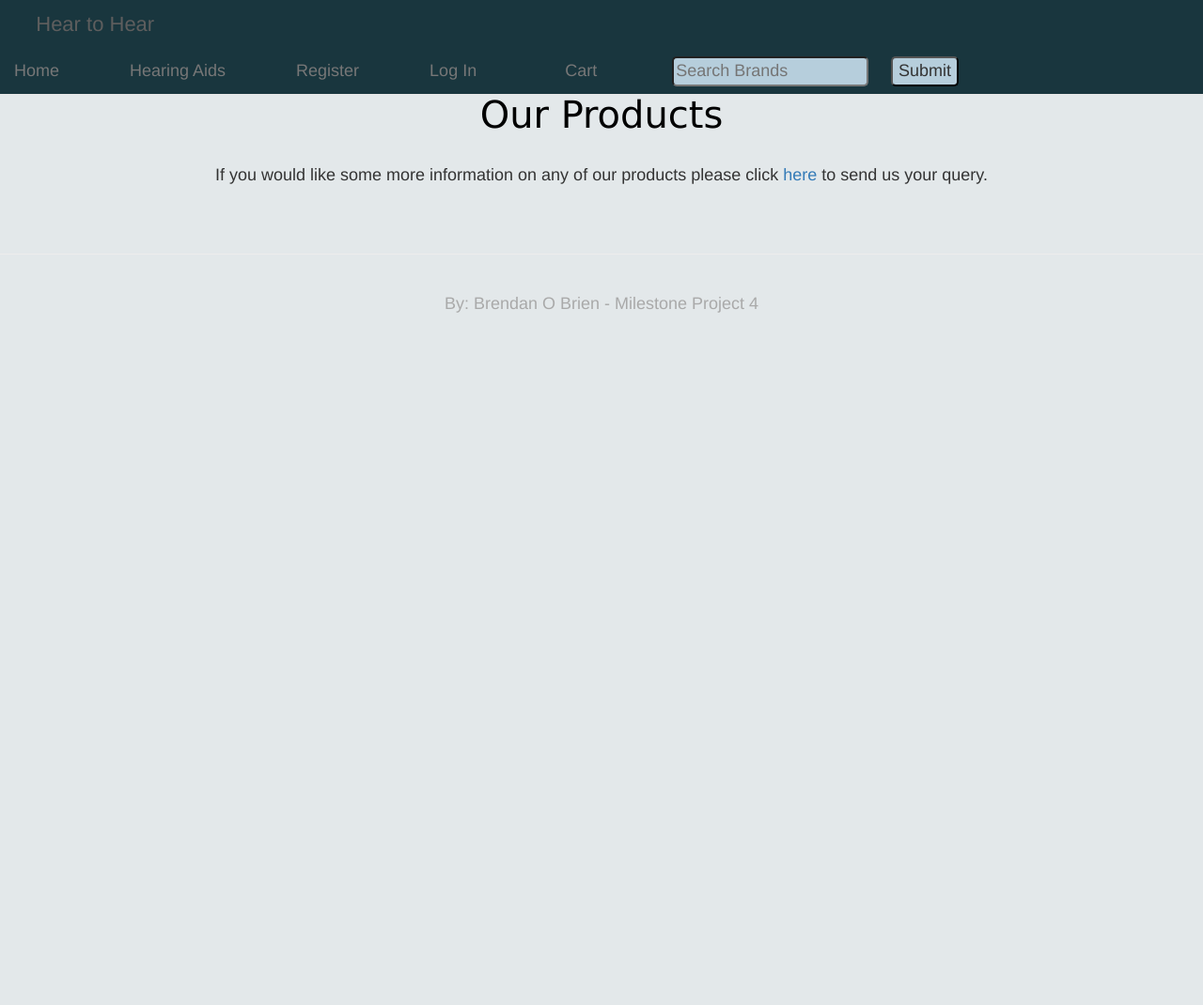
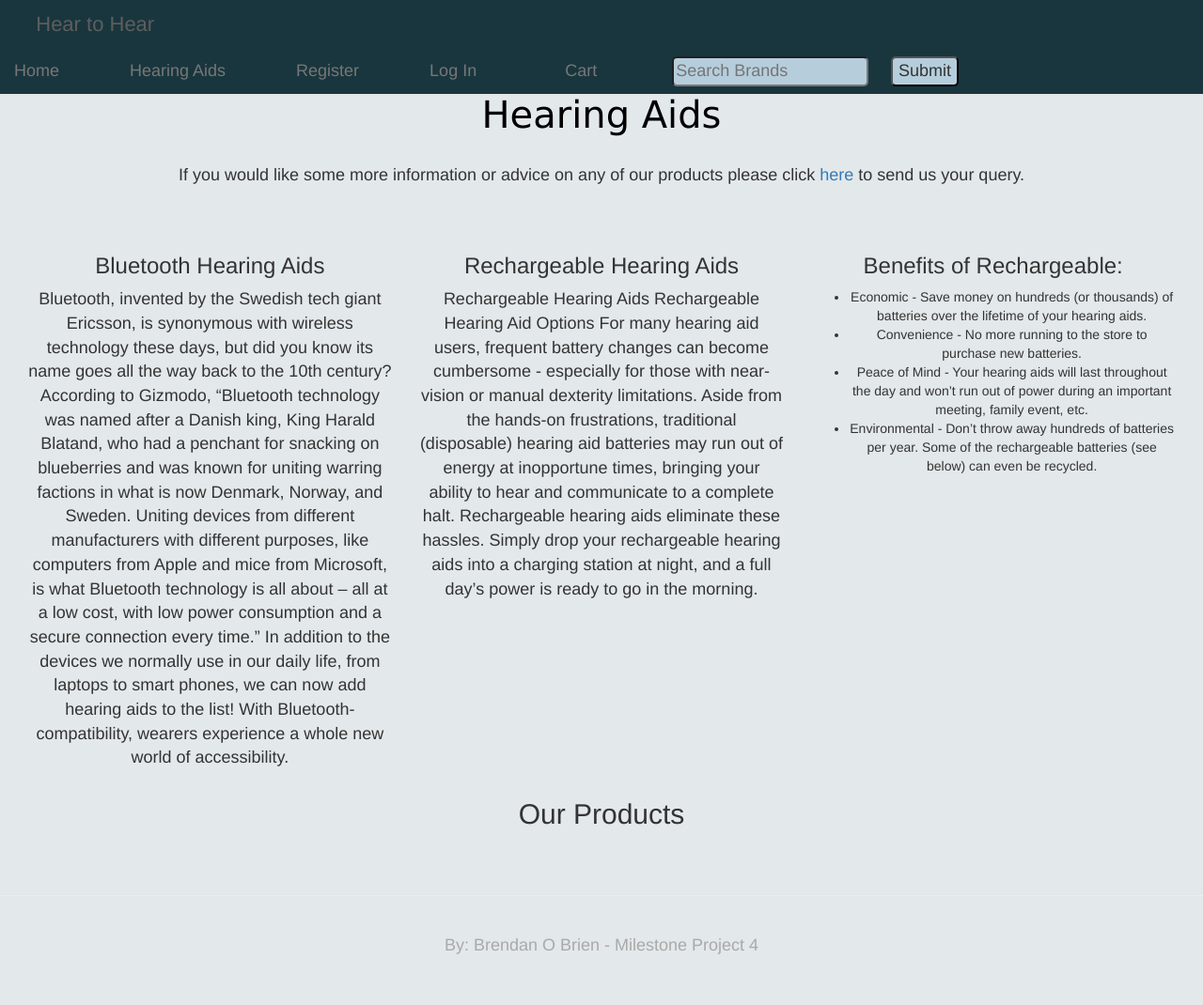
Before and after one commit to Bren08/Hear_to_Hear_updated, a Django app: page / in a window 1280 px wide. Shown: the whole page at 94% size. Before the commit the page ends 333 px from the top, so only its background shows below. Run offline with Django 3.2, Linux system fonts and the light colour scheme; data that the repository does not hold is empty; some libraries are stand-ins or nearby versions; some web fonts are replaced.

Commit message:
Renamed header for page to Hearing Aids

```diff
--- a/products/templates/products.html
+++ b/products/templates/products.html
@@ -6,13 +6,72 @@
 
 {% block content %}
 
-<h2 class="page-title">Our Products</h2><br>
-<p>If you would like some more information on any of our products please click <a href="{% url 'contact' %}">here</a> to
-    send us your query.</p>
+<h2 class="page-title">Hearing Aids</h2><br>
+<p class="product-info">If you would like some more information or advice on any of our products please click <a
+        href="{% url 'contact' %}">here</a> to
+    send us your query.</p><br><br>
+
+
+
+
+
+<div class="container">
+    <div class="row">
+        <div class="features col-xs-6 col-md-4">
+            <h3 class="header-info">Bluetooth Hearing Aids </h3>
+            <p class="paragraph-content">Bluetooth, invented by the Swedish tech giant Ericsson, is synonymous with
+                wireless technology these
+                days, but did you know its name goes all the way back to the 10th century? According to Gizmodo,
+                “Bluetooth technology was named after a Danish king, King Harald Blatand, who had a penchant for
+                snacking on blueberries and was known for uniting warring factions in what is now Denmark, Norway, and
+                Sweden. Uniting devices from different manufacturers with different purposes, like computers from Apple
+                and mice from Microsoft, is what Bluetooth technology is all about – all at a low cost, with low power
+                consumption and a secure connection every time.” In addition to the devices we normally use in our daily
+                life, from laptops to smart phones, we can now add hearing aids to the list! With
+                Bluetooth-compatibility, wearers experience a whole new world of accessibility.
+            </p>
+        </div>
+        <div class="features col-xs-6 col-md-4">
+            <h3 class="header-info">Rechargeable Hearing Aids </h3>
+            <p class="paragraph-content">
+                Rechargeable Hearing Aids
+                Rechargeable Hearing Aid Options
+                For many hearing aid users, frequent battery changes can become cumbersome - especially for those with
+                near-vision or manual dexterity limitations. Aside from the hands-on frustrations, traditional
+                (disposable) hearing aid batteries may run out of energy at inopportune times, bringing your ability to
+                hear and communicate to a complete halt. Rechargeable hearing aids eliminate these hassles. Simply drop
+                your rechargeable hearing aids into a charging station at night, and a full day’s power is ready to go
+                in the morning.</p>
+        </div>
+        <div class="features col-xs-6 col-md-4">
+            <h3 class="header-info">Benefits of Rechargeable: </h3>
+            <ul class="list">
+                <li class="list-item">
+                    Economic - Save money on hundreds (or thousands) of batteries over the lifetime of your hearing
+                    aids.
+                </li>
+                <li class="list-item">
+                    Convenience - No more running to the store to purchase new batteries.
+                </li>
+                <li class="list-item">
+                    Peace of Mind - Your hearing aids will last throughout the day and won’t run out of power during
+                    an
+                    important meeting, family event, etc.
+                </li>
+                <li class="list-item">
+                    Environmental - Don’t throw away hundreds of batteries per year. Some of the rechargeable
+                    batteries (see
+                    below) can even be recycled.
+                </li>
+            </ul>
+        </div>
+    </div>
+</div>
+<h2 class="header-info">Our Products</h2>
+
 <div class="row row-flex text-center">
 
     {% for product in products %}
-
     <div class="col-xs-10 col-xs-offset-1 col-sm-offset-0 col-sm-4 col-md-4 display panel panel-default">
         <div class="panel-body">
             <div class="product" style="background-image: url('{{ MEDIA_URL }}{{ product.image }}')"></div>
```
